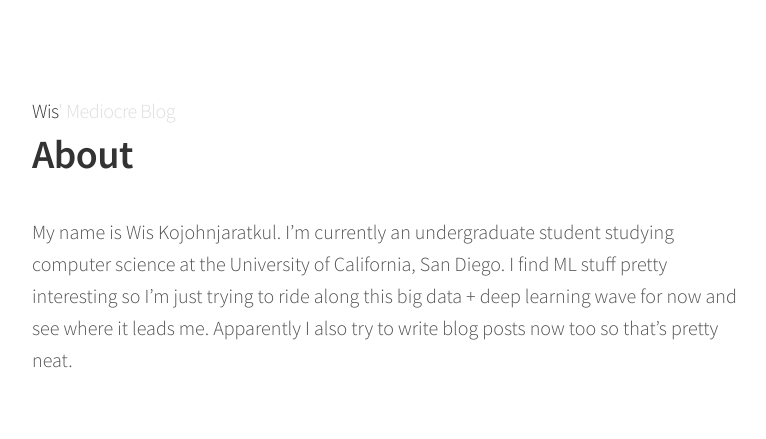
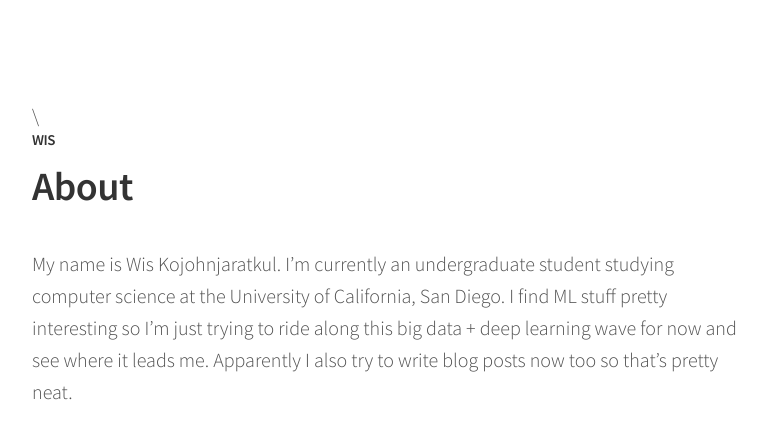
Before and after one commit to wiskojo/wiskojo.github.io, a Jekyll site: the page built from about.md, in a window 1280 px wide. Shown: the top 439 px of the page, without its empty margins (248-1014 px from the left). Built offline with Jekyll 4.4.1, drawn with Linux system fonts in a browser that asks for light colours.

Commit message:
Update page.html

```diff
--- a/_layouts/page.html
+++ b/_layouts/page.html
@@ -1,10 +1,10 @@
 ---
 layout: default
 ---
-<header class="masthead">
-  <h4 class="masthead-title">
-    <a href="{{ site.baseurl }}/">{{ site.name }}<span>&#39; Mediocre Blog</span></a>
-  </h4>
+<header class="masthead">\
+  <h1 class="masthead-title--small">
+    <a href="{{ site.baseurl }}/">{{ site.name }}</a>
+  </h1>
 </header>
 <div class="content page">
   <h1 class="page-title">{{ page.title }}</h1>
```
